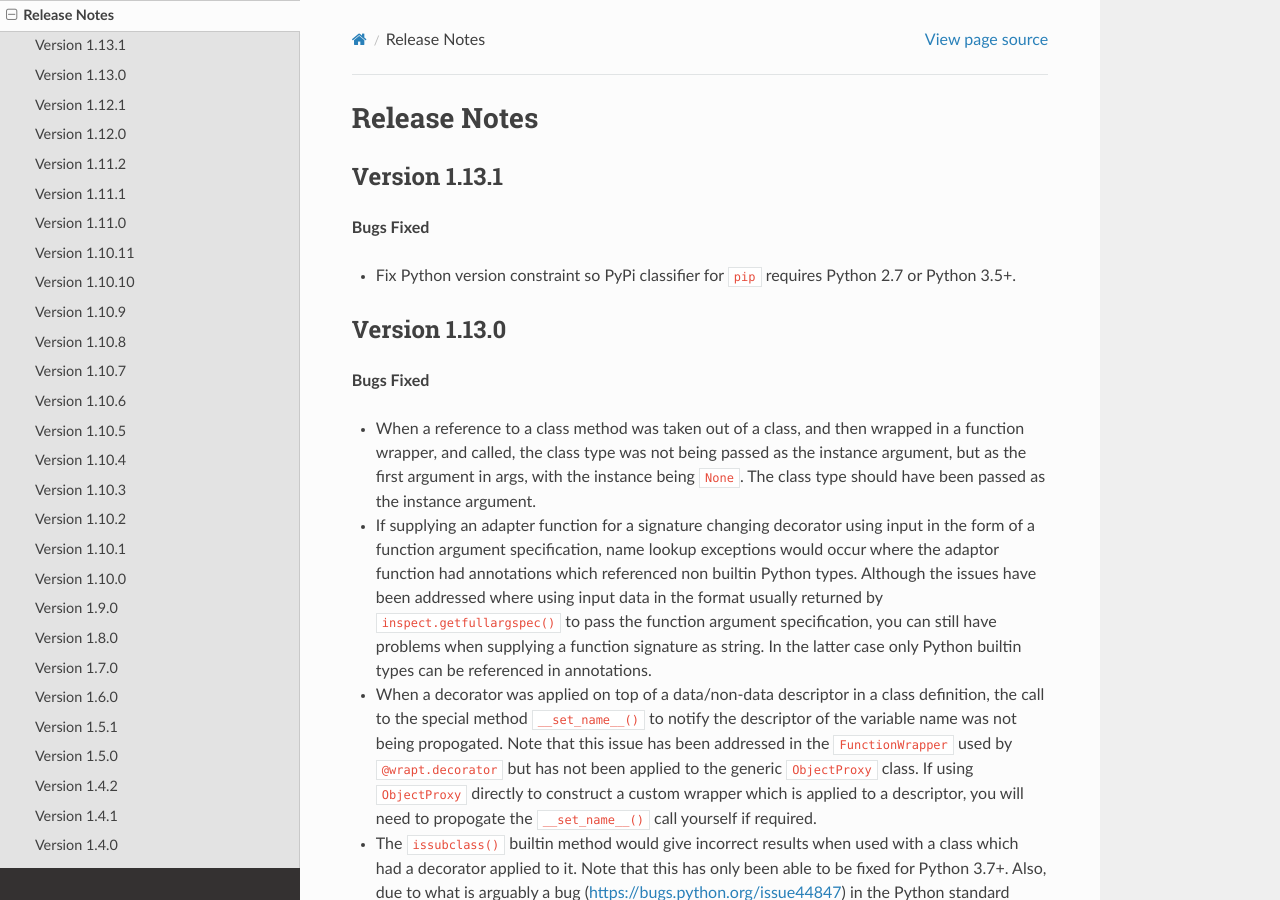
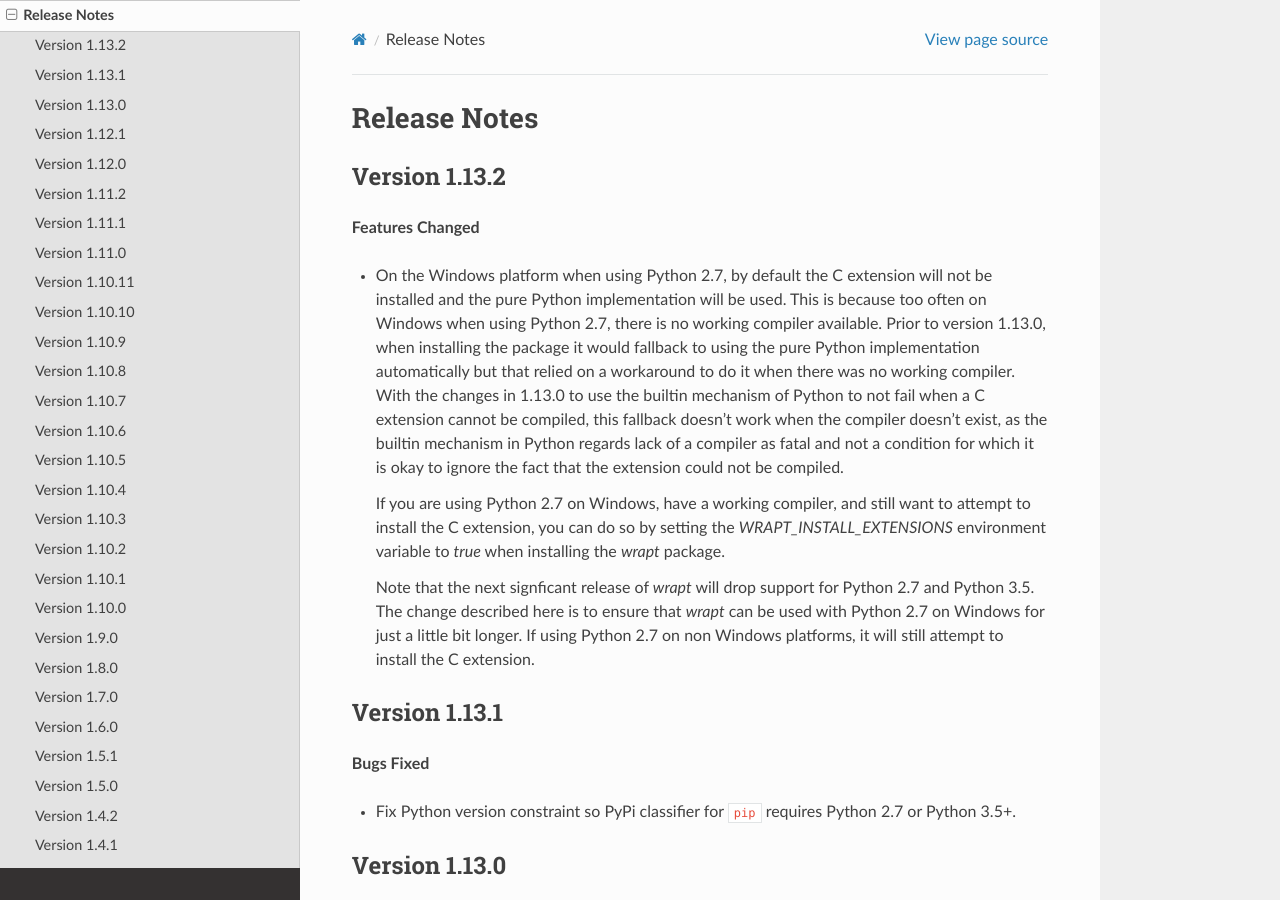
Before and after one commit to GrahamDumpleton/wrapt, a Sphinx documentation site: the page built from docs/changes.rst, in a window 1280 px wide and 900 px high. Built offline with Sphinx 7.4.7 and the Read the Docs theme 2.0.0, drawn with Linux system fonts in a browser that asks for light colours.

Commit message:
Add change notes for 1.13.2.

```diff
--- a/docs/changes.rst
+++ b/docs/changes.rst
@@ -1,5 +1,34 @@
 Release Notes
 =============
+
+Version 1.13.2
+--------------
+
+**Features Changed**
+
+* On the Windows platform when using Python 2.7, by default the C extension
+  will not be installed and the pure Python implementation will be used.
+  This is because too often on Windows when using Python 2.7, there is no
+  working compiler available. Prior to version 1.13.0, when installing the
+  package it would fallback to using the pure Python implementation
+  automatically but that relied on a workaround to do it when there was
+  no working compiler. With the changes in 1.13.0 to use the builtin
+  mechanism of Python to not fail when a C extension cannot be compiled,
+  this fallback doesn't work when the compiler doesn't exist, as the
+  builtin mechanism in Python regards lack of a compiler as fatal and not
+  a condition for which it is okay to ignore the fact that the extension
+  could not be compiled.
+
+  If you are using Python 2.7 on Windows, have a working compiler, and
+  still want to attempt to install the C extension, you can do so by
+  setting the `WRAPT_INSTALL_EXTENSIONS` environment variable to `true`
+  when installing the `wrapt` package.
+
+  Note that the next signficant release of `wrapt` will drop support for
+  Python 2.7 and Python 3.5. The change described here is to ensure that
+  `wrapt` can be used with Python 2.7 on Windows for just a little bit
+  longer. If using Python 2.7 on non Windows platforms, it will still
+  attempt to install the C extension.
 
 Version 1.13.1
 --------------
```
